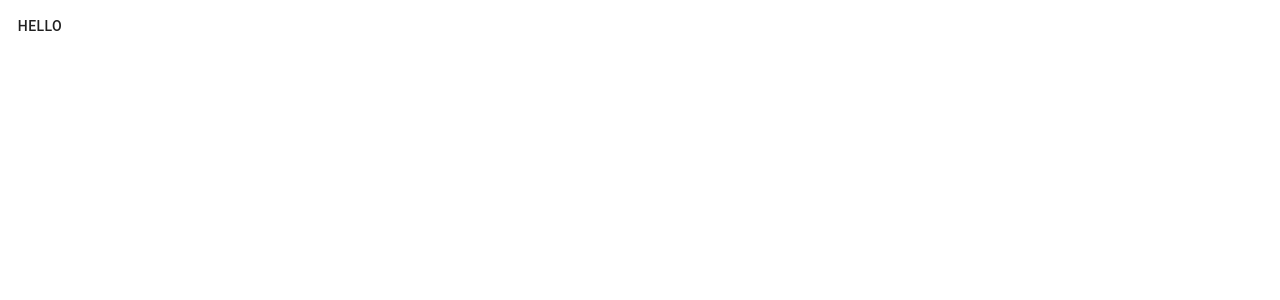
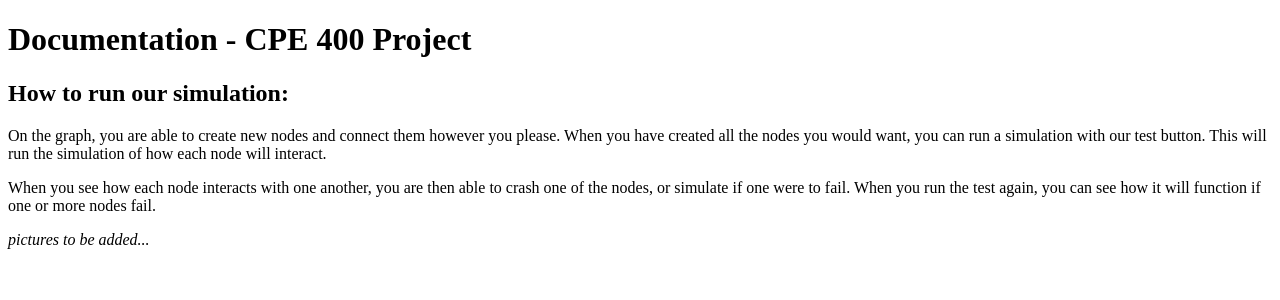
Before and after one commit to carlmontemayor/mss, a Next.js app in the folder mss/: page /documentation in a window 1280 px wide. Shown: the top 300 px of the page. Built offline with nearby package versions, Linux system fonts and the light colour scheme.

Commit message:
updated documentation

```diff
--- a/mss/pages/documentation.tsx
+++ b/mss/pages/documentation.tsx
@@ -1,9 +1,44 @@
 import { Button } from '@material-ui/core'
+import Head from 'next/head'
 
-export const Blog = (): JSX.Element => (
-  <div>
-    <Button>hello</Button>
-  </div>
+export const Documentation = (): JSX.Element => (
+<div>
+  <Head>
+  <title>Documentation - How to Run</title>
+  <link rel="icon" href="/favicon.ico" />
+  </Head>
+ <main>
+   <h1>
+      Documentation - CPE 400 Project
+   </h1>
+
+   <h2>
+     How to run our simulation:
+   </h2>
+
+   <p>
+     On the graph, you are able to create new nodes and
+     connect them however you please. When you have created all
+     the nodes you would want, you can run a simulation with our
+     test button. This will run the simulation of how each node
+     will interact.
+   </p>
+
+   <p>
+     When you see how each node interacts with one another, you are
+     then able to crash one of the nodes, or simulate if one were to
+     fail. When you run the test again, you can see how it will function
+     if one or more nodes fail.
+   </p>
+
+   <p>
+     <i>
+       pictures to be added...
+     </i>
+   </p>
+ </main>
+</div>
+
 )
 
-export default Blog
+export default Documentation
```
Also changed, not shown: mss/test/testUtils.ts (+10 -10 lines).
